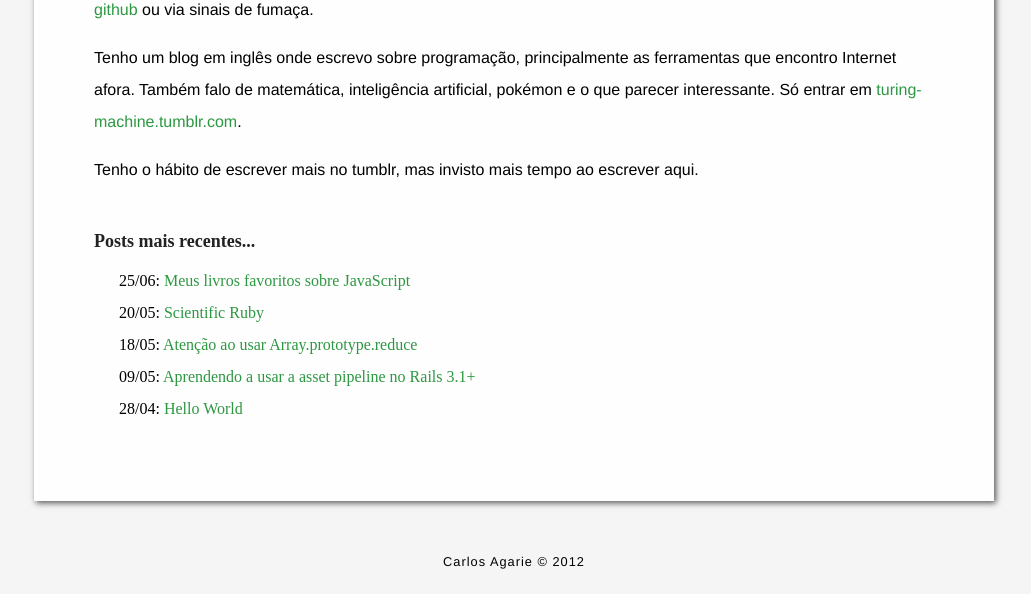
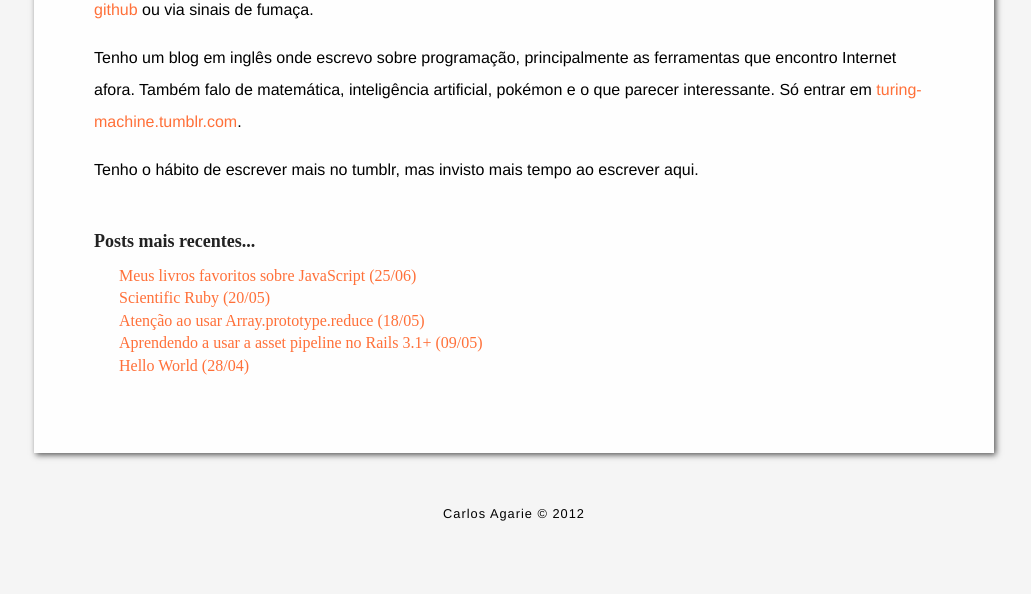
Before and after one commit to tim-kos/so-zetta-slow, a Jekyll site: the page built from index.md, in a window 1280 px wide, cut to the strip 324-918 px from the top of the page. Shown: the whole strip, without its empty margins (126-1157 px from the left). Built offline with Jekyll 4.4.1, drawn with Linux system fonts in a browser that asks for light colours; some web fonts are replaced; Markdown is read by kramdown in place of the engine named in the settings.

Commit message:
Small layout changes.

```diff
--- a/Gemfile
+++ b/Gemfile
@@ -10,4 +10,4 @@ gem 'rdiscount'
 gem 'markdown'
 
 gem 'commonjs'
-gem 'jekyll-less'
+# gem 'jekyll-less'
--- a/_includes/post-list.html
+++ b/_includes/post-list.html
@@ -3,7 +3,9 @@
 
 	<ul>
 	{% for post in site.posts limit:5 %}
-    <li><span>{{ post.date | date: "%d/%m" }}</span>: <a href="{{ post.url }}">{{ post.title }}</a></li>
+    <li>
+			<a href="{{ post.url }}">{{ post.title }} ({{ post.date | date: "%d/%m" }})</a>
+		</li>
   {% endfor %}
 	</ul>
 </section>
--- a/_layouts/post.html
+++ b/_layouts/post.html
@@ -12,8 +12,6 @@
 		{{content}}
 	</article>
 
-	{% include post-list.html %}
-
 	{% include disqus.html %}
 </section>
 
--- a/_less/twitter-bootstrap/variables.less
+++ b/_less/twitter-bootstrap/variables.less
@@ -6,8 +6,8 @@
 // --------------------------------------------------
 
 // Links
-@linkColor:             #2C9841;
-@linkColorHover:        darken(@linkColor, 15%);
+@linkColor:             #FF7039;
+@linkColorHover:        darken(@linkColor, 10%);
 
 // Grays
 @black:                 #000;
--- a/css/screen.css
+++ b/css/screen.css
@@ -319,6 +319,9 @@ cite {
 /*
  * Custom made files ahead.
 */
+span.important {
+  color: #9d261d;
+}
 html {
   background-color: #f5f5f5;
 }
@@ -389,14 +392,17 @@ article {
 .post-list ul {
   list-style-type: none;
 }
+.post-list ul li {
+  line-height: 1.4em;
+}
 /*
  * Links
 */
 a {
-  color: #2c9841;
+  color: #ff7039;
   text-decoration: none;
 }
 a:hover {
-  color: #1b5d28;
+  color: #ff4b06;
   text-decoration: underline;
 }
```
Also changed, not shown: _less/basic-layout.less (+8 -0 lines).
